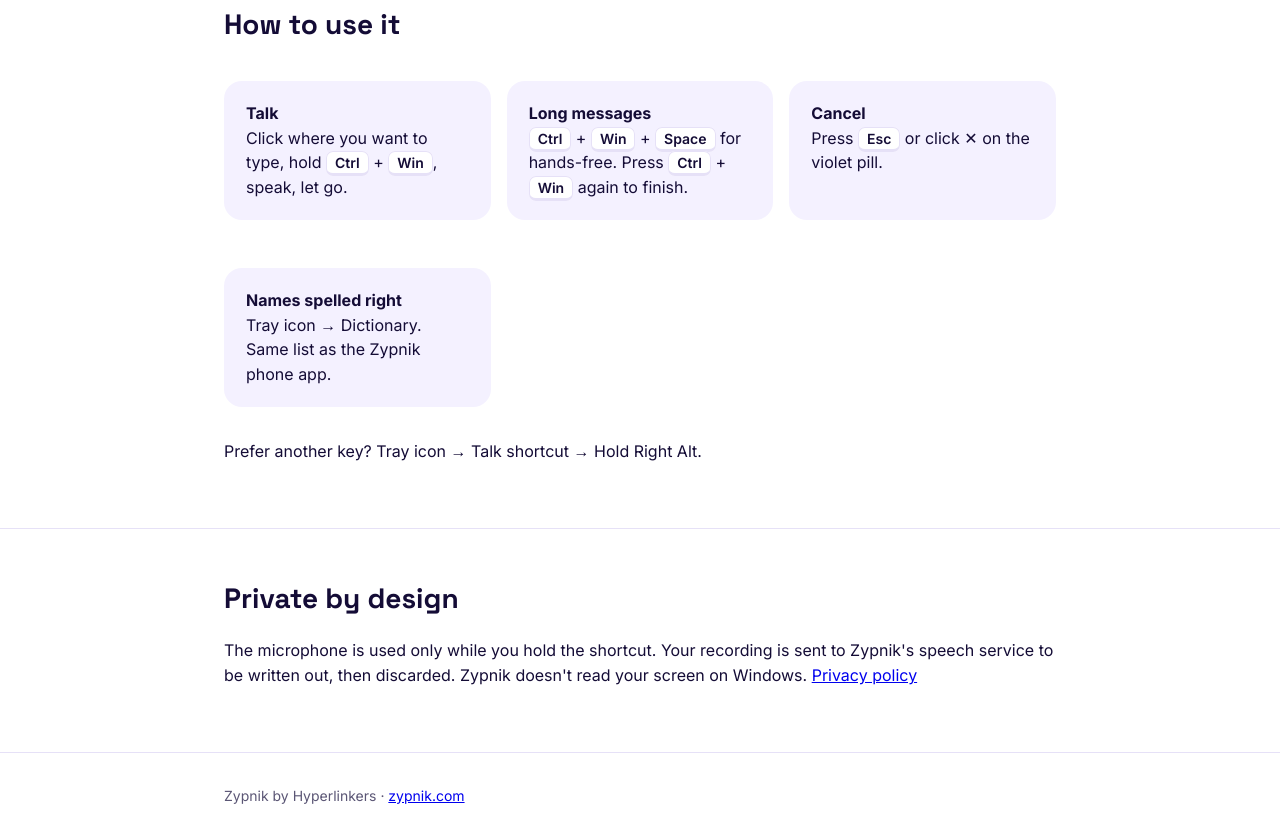
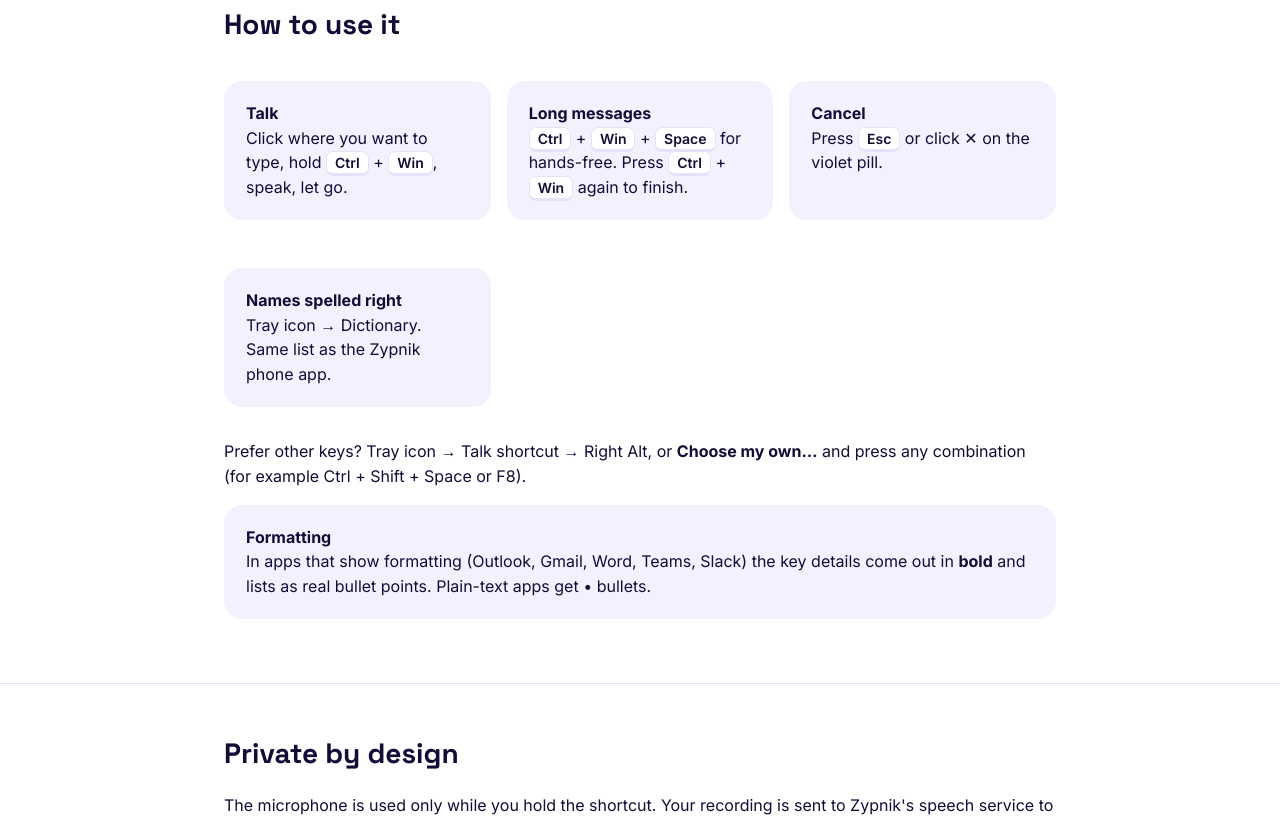
Before and after one commit to biotecnika/zypnik-site, a plain HTML site: page windows/index.html in a window 1280 px wide. Shown: the part 939-1758 px from the top of the page. Drawn offline with Linux system fonts and the light colour scheme.

Commit message:
Zypnik for Windows: custom shortcut, rich formatting
Co-Authored-By: Claude Opus 5.5 <noreply@anthropic.com>
Claude-Session: https://claude.ai/code/session_01RDTsnatt33wvE2CJGEjUR3

```diff
--- a/windows/index.html
+++ b/windows/index.html
@@ -55,7 +55,8 @@ footer{padding:32px 0;color:var(--muted);font-size:14px}
 <div class="card"><b>Cancel</b><br>Press <kbd>Esc</kbd> or click ✕ on the violet pill.</div>
 <div class="card"><b>Names spelled right</b><br>Tray icon → Dictionary. Same list as the Zypnik phone app.</div>
 </div>
-<p>Prefer another key? Tray icon → Talk shortcut → Hold Right Alt.</p>
+<p>Prefer other keys? Tray icon → Talk shortcut → Right Alt, or <b>Choose my own…</b> and press any combination (for example Ctrl + Shift + Space or F8).</p>
+<div class="card"><b>Formatting</b><br>In apps that show formatting (Outlook, Gmail, Word, Teams, Slack) the key details come out in <b>bold</b> and lists as real bullet points. Plain-text apps get • bullets.</div>
 </div></section>
 
 <section><div class="wrap">
--- a/windows/version.json
+++ b/windows/version.json
@@ -1 +1 @@
-{"version":"1.0.4","url":"https://zypnik.com/windows/Zypnik.exe"}
+{"version":"1.0.5","url":"https://zypnik.com/windows/Zypnik.exe"}
```
Also changed, not shown: 1 other file.
